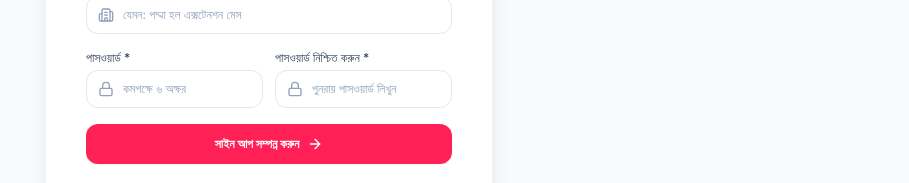
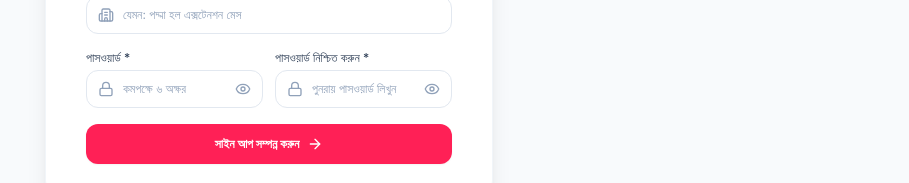
Before and after one commit to saikat20034/smart-mess-manager-frontend, a React (Vite) app: page /register in a window 1280 px wide. Shown: the part 500-683 px from the top of the page, without its empty margins (371-1280 px from the left). Built offline with nearby package versions, Linux system fonts and the light colour scheme; no server answers; the database is empty.

Commit message:
feat: add password visibility toggle (eye icon) to login and register pages

```diff
--- a/src/pages/LoginPage.jsx
+++ b/src/pages/LoginPage.jsx
@@ -5,7 +5,9 @@ import {
   Lock,
   Mail,
   ArrowRight,
-  AlertCircle
+  AlertCircle,
+  Eye,
+  EyeOff
 } from 'lucide-react';
 import { useAuth } from '../context/AuthContext';
 import { ThemeToggle } from '../components/ThemeToggle';
@@ -16,6 +18,7 @@ export const LoginPage = () => {
 
   const [email, setEmail] = useState('');
   const [password, setPassword] = useState('');
+  const [showPassword, setShowPassword] = useState(false);
   const [error, setError] = useState('');
   const [loading, setLoading] = useState(false);
 
@@ -103,13 +106,22 @@ export const LoginPage = () => {
               <div className="relative">
                 <Lock className="w-4 h-4 text-slate-400 absolute left-3 top-1/2 -translate-y-1/2" />
                 <input
-                  type="password"
+                  type={showPassword ? 'text' : 'password'}
                   required
                   placeholder="••••••••"
                   value={password}
                   onChange={(e) => setPassword(e.target.value)}
-                  className="w-full text-xs pl-9 pr-3 py-2.5 border border-slate-200 dark:border-slate-700 rounded-lg focus:border-emerald-500 focus:outline-none bg-white dark:bg-slate-800 text-slate-900 dark:text-slate-100 placeholder-slate-400 dark:placeholder-slate-500"
+                  className="w-full text-xs pl-9 pr-10 py-2.5 border border-slate-200 dark:border-slate-700 rounded-lg focus:border-emerald-500 focus:outline-none bg-white dark:bg-slate-800 text-slate-900 dark:text-slate-100 placeholder-slate-400 dark:placeholder-slate-500"
                 />
+                <button
+                  type="button"
+                  onClick={() => setShowPassword(!showPassword)}
+                  className="absolute right-3 top-1/2 -translate-y-1/2 text-slate-400 hover:text-slate-600 dark:hover:text-slate-200 transition-colors cursor-pointer"
+                  aria-label={showPassword ? 'Hide password' : 'Show password'}
+                  title={showPassword ? 'Hide password' : 'Show password'}
+                >
+                  {showPassword ? <EyeOff className="w-4 h-4" /> : <Eye className="w-4 h-4" />}
+                </button>
               </div>
             </div>
 
--- a/src/pages/RegisterPage.jsx
+++ b/src/pages/RegisterPage.jsx
@@ -11,7 +11,9 @@ import {
   Shield,
   CheckCircle,
   AlertCircle,
-  Sparkles
+  Sparkles,
+  Eye,
+  EyeOff
 } from 'lucide-react';
 import { useAuth } from '../context/AuthContext';
 import { useMess } from '../context/MessContext';
@@ -41,6 +43,8 @@ export const RegisterPage = () => {
 
   const [error, setError] = useState('');
   const [loading, setLoading] = useState(false);
+  const [showPassword, setShowPassword] = useState(false);
+  const [showConfirmPassword, setShowConfirmPassword] = useState(false);
 
   const handleSubmit = async (e) => {
     e.preventDefault();
@@ -270,13 +274,22 @@ export const RegisterPage = () => {
                 <div className="relative">
                   <Lock className="w-4 h-4 text-slate-400 absolute left-3 top-1/2 -translate-y-1/2" />
                   <input
-                    type="password"
+                    type={showPassword ? 'text' : 'password'}
                     required
                     placeholder="কমপক্ষে ৬ অক্ষর"
                     value={formData.password}
                     onChange={(e) => setFormData({ ...formData, password: e.target.value })}
-                    className="w-full text-xs pl-9 pr-3 py-2.5 border border-slate-200 dark:border-slate-700 rounded-xl focus:border-rose-500 focus:outline-none bg-white dark:bg-slate-800 text-slate-900 dark:text-slate-100 placeholder-slate-400 dark:placeholder-slate-500"
+                    className="w-full text-xs pl-9 pr-10 py-2.5 border border-slate-200 dark:border-slate-700 rounded-xl focus:border-rose-500 focus:outline-none bg-white dark:bg-slate-800 text-slate-900 dark:text-slate-100 placeholder-slate-400 dark:placeholder-slate-500"
                   />
+                  <button
+                    type="button"
+                    onClick={() => setShowPassword(!showPassword)}
+                    className="absolute right-3 top-1/2 -translate-y-1/2 text-slate-400 hover:text-slate-600 dark:hover:text-slate-200 transition-colors cursor-pointer"
+                    aria-label={showPassword ? 'Hide password' : 'Show password'}
+                    title={showPassword ? 'পাসওয়ার্ড লুকান' : 'পাসওয়ার্ড দেখুন'}
+                  >
+                    {showPassword ? <EyeOff className="w-4 h-4" /> : <Eye className="w-4 h-4" />}
+                  </button>
                 </div>
               </div>
 
@@ -287,13 +300,22 @@ export const RegisterPage = () => {
                 <div className="relative">
                   <Lock className="w-4 h-4 text-slate-400 absolute left-3 top-1/2 -translate-y-1/2" />
                   <input
-                    type="password"
+                    type={showConfirmPassword ? 'text' : 'password'}
                     required
                     placeholder="পুনরায় পাসওয়ার্ড লিখুন"
                     value={formData.confirmPassword}
                     onChange={(e) => setFormData({ ...formData, confirmPassword: e.target.value })}
-                    className="w-full text-xs pl-9 pr-3 py-2.5 border border-slate-200 dark:border-slate-700 rounded-xl focus:border-rose-500 focus:outline-none bg-white dark:bg-slate-800 text-slate-900 dark:text-slate-100 placeholder-slate-400 dark:placeholder-slate-500"
+                    className="w-full text-xs pl-9 pr-10 py-2.5 border border-slate-200 dark:border-slate-700 rounded-xl focus:border-rose-500 focus:outline-none bg-white dark:bg-slate-800 text-slate-900 dark:text-slate-100 placeholder-slate-400 dark:placeholder-slate-500"
                   />
+                  <button
+                    type="button"
+                    onClick={() => setShowConfirmPassword(!showConfirmPassword)}
+                    className="absolute right-3 top-1/2 -translate-y-1/2 text-slate-400 hover:text-slate-600 dark:hover:text-slate-200 transition-colors cursor-pointer"
+                    aria-label={showConfirmPassword ? 'Hide confirm password' : 'Show confirm password'}
+                    title={showConfirmPassword ? 'পাসওয়ার্ড লুকান' : 'পাসওয়ার্ড দেখুন'}
+                  >
+                    {showConfirmPassword ? <EyeOff className="w-4 h-4" /> : <Eye className="w-4 h-4" />}
+                  </button>
                 </div>
               </div>
             </div>
```
